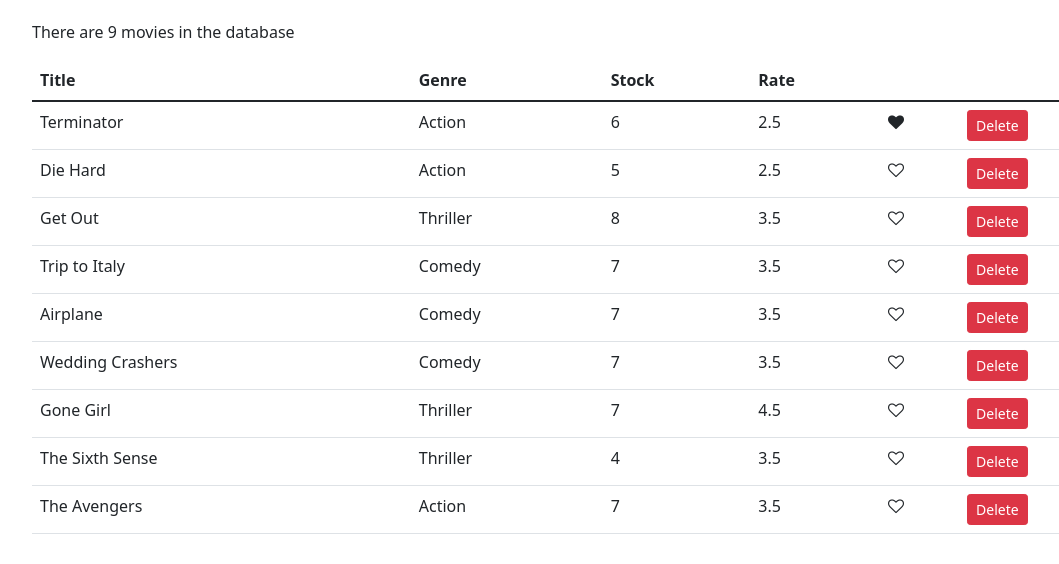
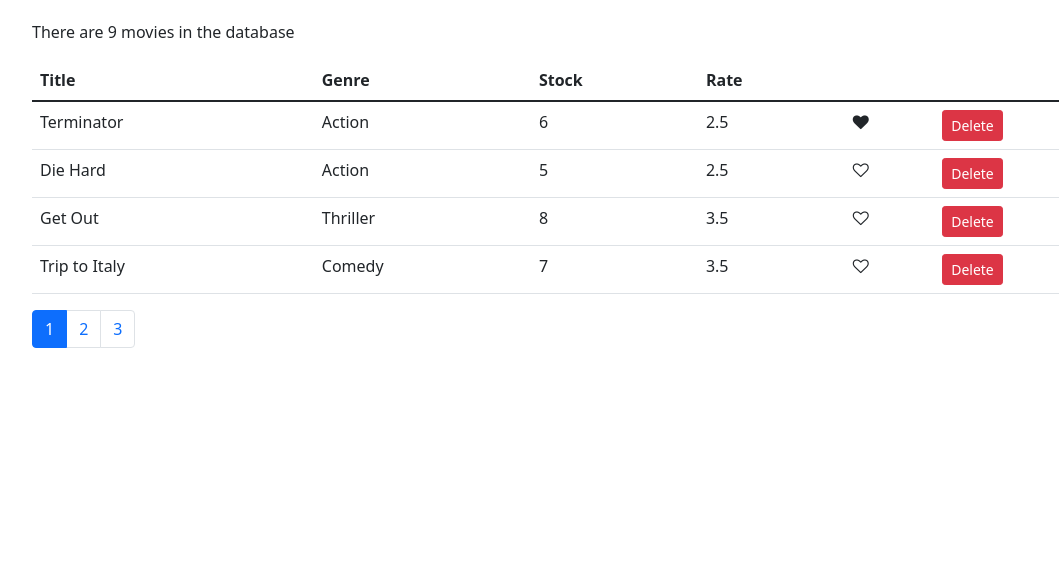
Before and after one commit to rasmusaasmae/vidly, a React (Create React App) app: page / in a window 1280 px wide. Shown: the top 564 px of the page, without its empty margins (50-1109 px from the left). Built offline with nearby package versions, Linux system fonts and the light colour scheme.

Commit message:
Pagination component and implementation

```diff
--- a/package.json
+++ b/package.json
@@ -8,6 +8,8 @@
     "@testing-library/user-event": "^12.8.3",
     "bootstrap": "^5.1.2",
     "font-awesome": "^4.7.0",
+    "lodash": "^4.17.21",
+    "prop-types": "^15.7.2",
     "react": "^17.0.2",
     "react-dom": "^17.0.2",
     "react-scripts": "4.0.3",
--- /dev/null
+++ b/src/components/common/pagination.jsx
@@ -0,0 +1,36 @@
+import React from "react";
+import _ from "lodash";
+import PropTypes from "prop-types";
+
+const Pagination = (props) => {
+  const { itemsCount, pageSize, currentPage, onPageChange } = props;
+  console.log(currentPage);
+  const pagesCount = Math.ceil(itemsCount / pageSize);
+  if (pagesCount === 1) return null;
+  const pages = _.range(1, pagesCount + 1);
+  return (
+    <nav>
+      <ul className="pagination">
+        {pages.map((page) => (
+          <li
+            key={page}
+            className={page === currentPage ? "page-item active" : "page-item"}
+          >
+            <a className="page-link" onClick={() => onPageChange(page)}>
+              {page}
+            </a>
+          </li>
+        ))}
+      </ul>
+    </nav>
+  );
+};
+
+Pagination.propTypes = {
+  itemsCount: PropTypes.number.isRequired,
+  pageSize: PropTypes.number.isRequired,
+  currentPage: PropTypes.number.isRequired,
+  onPageChange: PropTypes.func.isRequired,
+};
+
+export default Pagination;
--- a/src/components/movies.jsx
+++ b/src/components/movies.jsx
@@ -1,10 +1,14 @@
 import React, { Component } from "react";
 import Like from "./common/like";
 import { getMovies } from "../services/fakeMovieService";
+import Pagination from "./common/pagination";
+import { paginate } from "../utils/paginate";
 
 class Movies extends React.Component {
   state = {
     movies: getMovies(),
+    pageSize: 4,
+    currentPage: 1,
   };
 
   handleDelete = (movie) => {
@@ -20,9 +24,15 @@
     this.setState({ movies });
   };
 
+  handlePageChange = (page) => {
+    this.setState({ currentPage: page });
+  };
+
   render() {
     const { length: count } = this.state.movies;
+    const { pageSize, currentPage, movies: allMovies } = this.state;
     if (count === 0) return <p>There are no movies in the database.</p>;
+    const movies = paginate(allMovies, currentPage, pageSize);
     return (
       <React.Fragment>
         <p>There are {count} movies in the database</p>
@@ -38,7 +48,7 @@
             </tr>
           </thead>
           <tbody>
-            {this.state.movies.map((movie) => (
+            {movies.map((movie) => (
               <tr key={movie._id}>
                 <td>{movie.title}</td>
                 <td>{movie.genre.name}</td>
@@ -62,6 +72,12 @@
             ))}
           </tbody>
         </table>
+        <Pagination
+          itemsCount={count}
+          pageSize={pageSize}
+          currentPage={currentPage}
+          onPageChange={this.handlePageChange}
+        />
       </React.Fragment>
     );
   }
--- /dev/null
+++ b/src/utils/paginate.js
@@ -0,0 +1,7 @@
+import _ from "lodash";
+
+export function paginate(items, pageNumber, pageSize) {
+  // return items.slice((pageNumber - 1) * pageSize, pageNumber * pageSize);
+  const startIndex = (pageNumber - 1) * pageSize;
+  return _(items).slice(startIndex).take(pageSize).value();
+}
```
